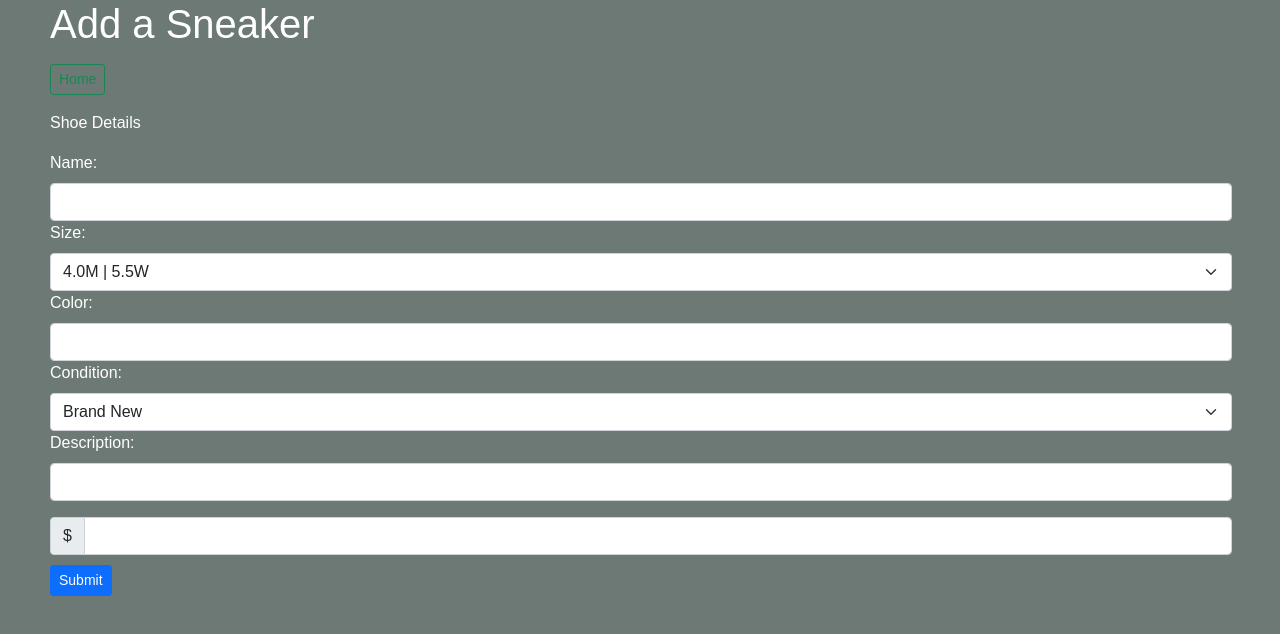
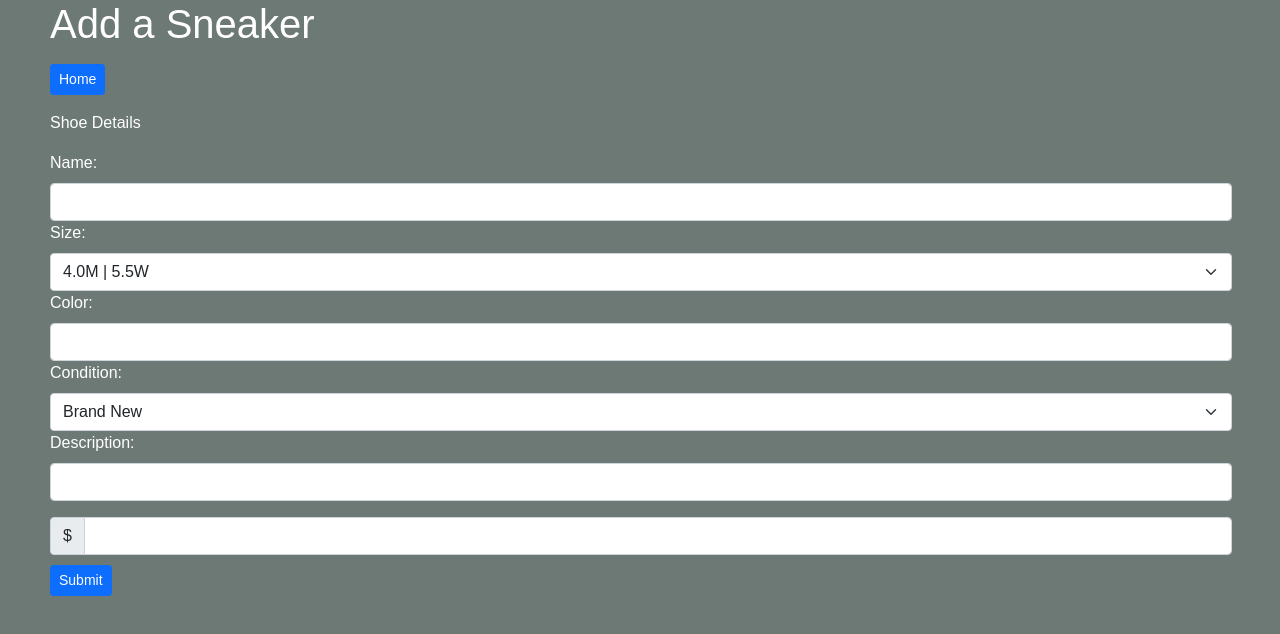
Before and after one commit to derekhongg/sole-cycle, a React (Create React App) app in the folder client/: page /shoes/new/1 in a window 1280 px wide. Shown: the top 634 px of the page. Built offline with nearby package versions, Linux system fonts and the light colour scheme; no server answers; the HTML template or start-up script is replaced by a standard one.

Commit message:
design update

```diff
--- a/client/src/App.css
+++ b/client/src/App.css
@@ -60,6 +60,10 @@
 .Form{
   margin-left: 50px;
 }
+.home-button{
+  margin-left: 50px;
+  background-color: #6d6e80;
+}
 #cardInfo{
   background-color: #6d6e80;
   margin-left: auto;
@@ -74,3 +78,6 @@
 .actionButton{
   margin: 2px;
 }
+.main-table{
+  background-color: #c8c8c8;
+}
--- a/client/src/components/AllShoes.js
+++ b/client/src/components/AllShoes.js
@@ -69,7 +69,7 @@ const AllShoes = (props) => {
                 List Sneaker
             </Button>
             {
-                <Table striped border hover>
+                <Table striped border hover className="main-table">
                     <thead>
                         {
                             <tr>
--- a/client/src/components/Form.js
+++ b/client/src/components/Form.js
@@ -22,9 +22,9 @@ const ShoeForm = (props) => {
     }
     return(
         <div>
-            <Button size="sm" variant="outline-success" className="Form" href={`/home/${userName}`}>Home</Button>
+            <Button size="sm"  className="home-button" href={`/home/${userName}`}>Home</Button>
 
-            <Form className = "Form" onSubmit={onSubmitHandler}>
+            <Form className="Form" onSubmit={onSubmitHandler}>
                 <div class="me-5 mt-3">
                     <p>Shoe Details</p>
                     <Form.Group>
```
